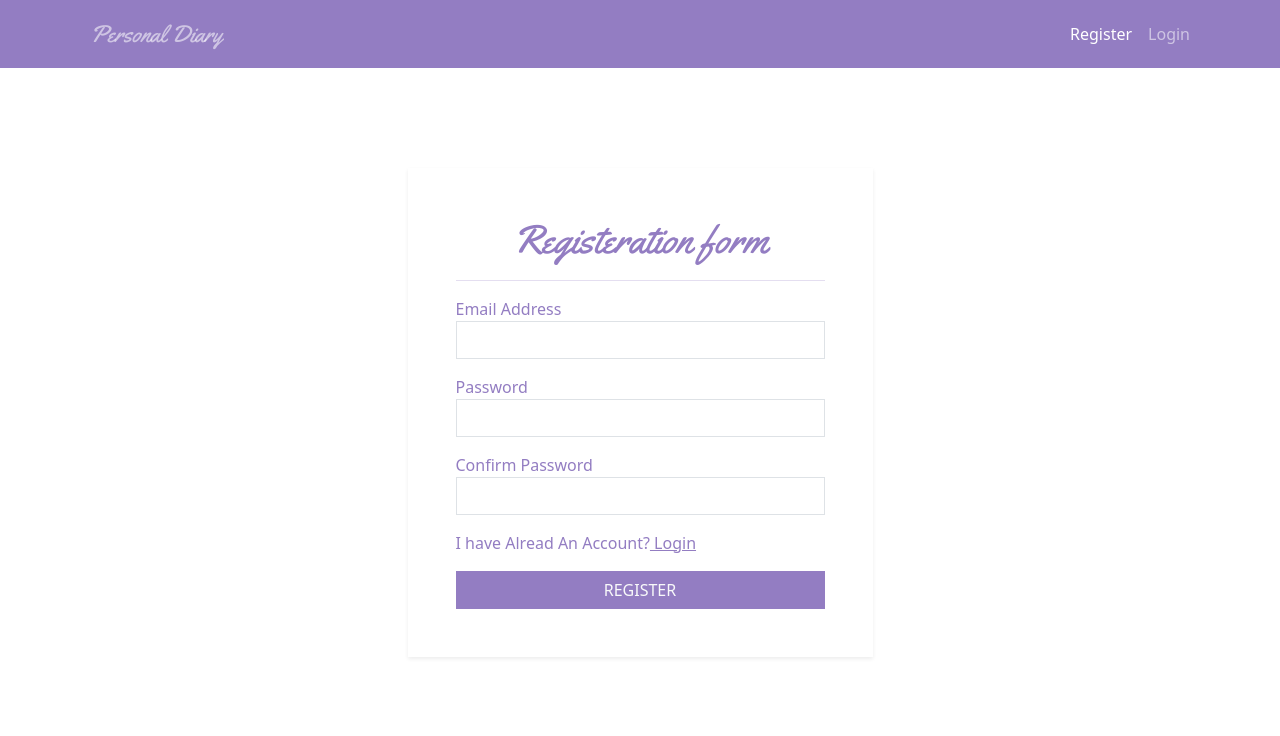
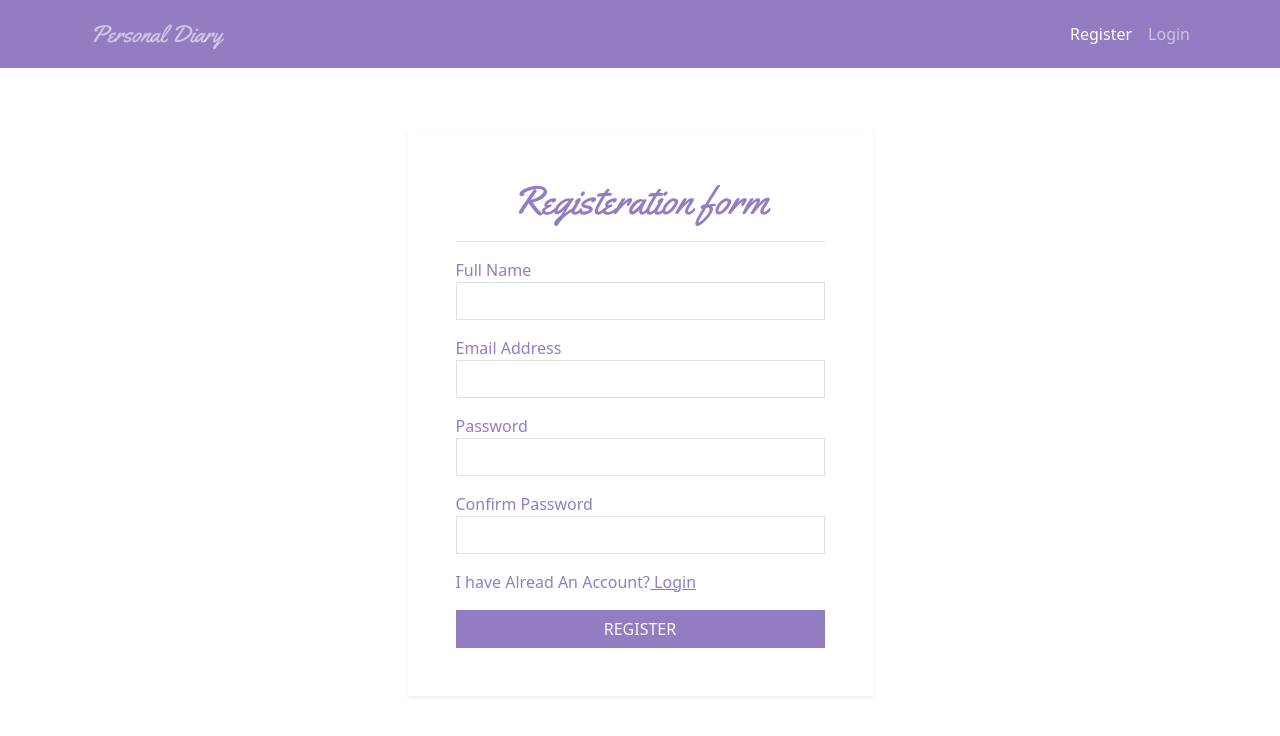
Before and after one commit to Alhaadii/DAIRY-WEB-APP, a React (Vite) app in the folder frontend/: page /register in a window 1280 px wide. Shown: the top 736 px of the page. Built offline with nearby package versions, Linux system fonts and the light colour scheme.

Commit message:
commit 5 added registeration page

```diff
--- a/frontend/src/screens/Register.jsx
+++ b/frontend/src/screens/Register.jsx
@@ -4,6 +4,7 @@ import { Link } from "react-router-dom";
 
 export const Register = () => {
   const [error, setError] = useState("");
+  const [name, setName] = useState("");
   const [email, setEmail] = useState("");
   const [password, setPassword] = useState("");
   const [confirmPassword, setConfirmPassword] = useState("");
@@ -29,10 +30,20 @@ export const Register = () => {
           )}
           <h1 className="text-center title">Registeration form</h1> <hr />
           <div className="mb-3">
+            <label htmlFor="name">Full Name</label>
+            <input
+              onChange={(e) => setName(e.target.value)}
+              type="text"
+              className="form-control"
+              id="name"
+              value={name}
+            />
+          </div>
+          <div className="mb-3">
             <label htmlFor="email">Email Address</label>
             <input
               onChange={(e) => setEmail(e.target.value)}
-              type="text"
+              type="email"
               className="form-control"
               id="email"
               value={email}
@@ -59,8 +70,8 @@ export const Register = () => {
             />
           </div>
           <div className="mb-3">
-            <label htmlFor="register">I have Alread An Account? </label>
-            <Link to={"/register"}> Login</Link>
+            <label htmlFor="login">I have Alread An Account? </label>
+            <Link to={"/login"}> Login</Link>
           </div>
           <button className="btn btn-primary w-100 text-light">REGISTER</button>
         </div>
```
